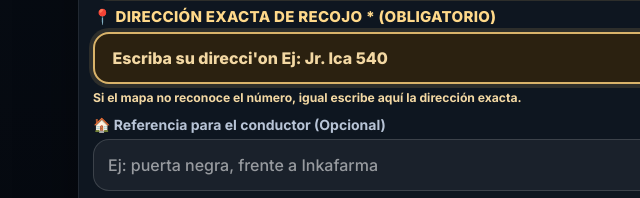
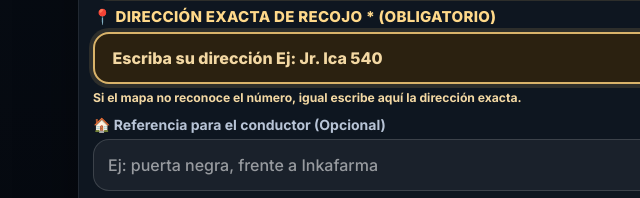
Before and after one commit to kaysita26/NS-STELLAR-EXPERIENCE, a plain HTML site: page index.html in a window 1280 px wide. Shown: the part 802-1000 px from the top of the page, 216-856 px from the left. Drawn offline with nearby package versions, Linux system fonts and the light colour scheme.

Commit message:
index.html

```diff
--- a/index.html
+++ b/index.html
@@ -919,7 +919,7 @@ body{
 
         <div style="margin-top:10px">
           <label class="label texto-obligatorio">📍 Dirección exacta de recojo * (OBLIGATORIO)</label>
-          <input id="direccionExactaRecojo" class="campo-obligatorio" placeholder=" Escriba su direcci'on Ej: Jr. Ica 540" autocomplete="off" />
+          <input id="direccionExactaRecojo" class="campo-obligatorio" placeholder=" Escriba su dirección Ej: Jr. Ica 540" autocomplete="off" />
           <div class="help-required">Si el mapa no reconoce el número, igual escribe aquí la dirección exacta.</div>
         </div>
 
```
